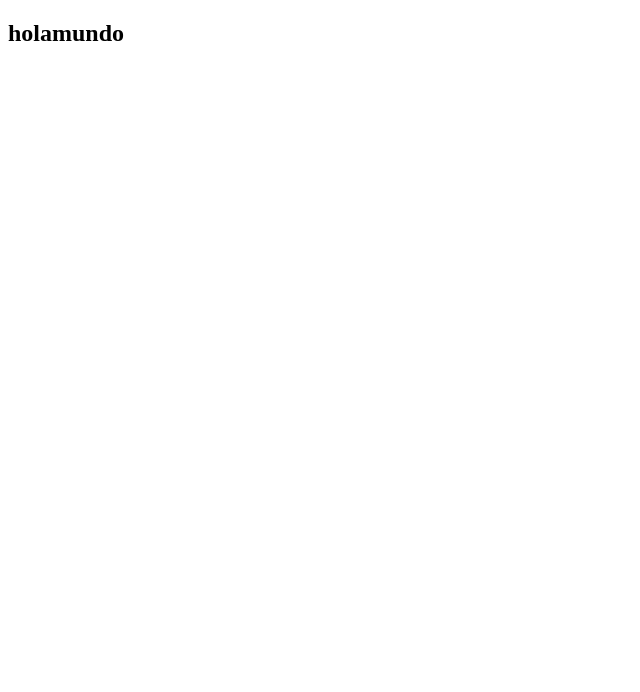
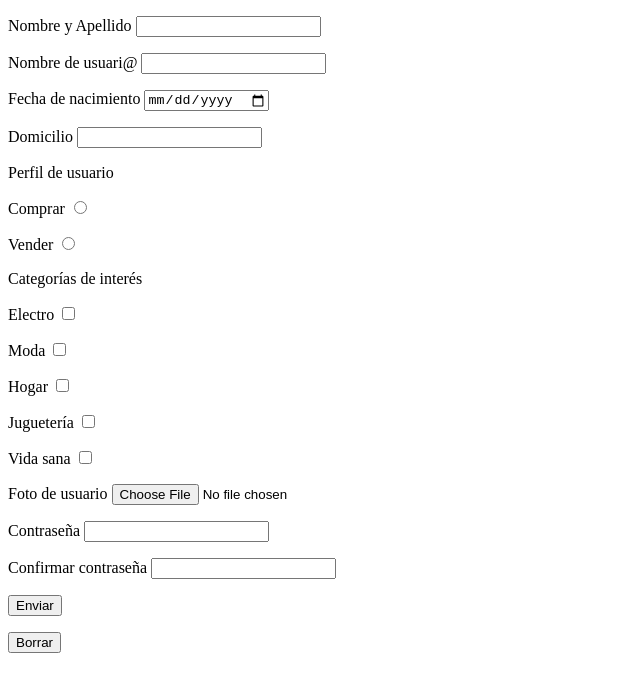
Before and after one commit to FerNiveyro/Mercado-Liebre, a website: page views/register.html in a window 1280 px wide. Shown: the whole page, without its empty margins (0-640 px from the left). Drawn offline with Linux system fonts and the light colour scheme.

Commit message:
register y login

```diff
--- a/views/register.html
+++ b/views/register.html
@@ -7,6 +7,75 @@
     <title>Document</title>
 </head>
 <body>
-    <h2>holamundo</h2>
+    <form action="/register" method="post">
+        <p>
+            <label>Nombre y Apellido</label>
+            <input type="text" name="Nombre y Apellido">
+        </p>
+        <p>
+            <label>Nombre de usuari@</label>
+            <input type="text" name="Nombre de usuari@">
+        </p>
+        <p>
+            <label>Fecha de nacimiento</label>
+            <input type="date" name="Fecha de nacimiento">
+        </p>
+        <p>
+            <label>Domicilio</label>
+            <input type="text" name="Domicilio">
+        </p>
+        <p>
+            <label>Perfil de usuario</label>
+        </p>
+        <p>
+            <label>Comprar</label>
+            <input type="radio" name="medio" value="Comprar">
+        </p>
+        <p>
+            <label>Vender</label>
+            <input type="radio" name="medio" value="Vender">
+        </p>
+        <p>
+            <label>Categorías de interés</label>
+        </p>
+        <p>
+            <label>Electro</label>
+            <input type="checkbox" name="interes" value="Electro">
+        </p>
+        <p>
+            <label>Moda</label>
+            <input type="checkbox" name="interes" value="Moda">
+        </p>
+        <p>
+            <label>Hogar</label>
+            <input type="checkbox" name="interes" value="Hogar">
+        </p>
+        <p>
+            <label>Juguetería</label>
+            <input type="checkbox" name="interes" value="Juguetería">
+        </p>
+        <p>
+            <label>Vida sana</label>
+            <input type="checkbox" name="interes" value="Vida sana">
+        </p>
+        <p>
+            <label>Foto de usuario</label>
+            <input type="file" name="avatar" accept=".jpg">
+        </p>
+        <p>
+            <label>Contraseña</label>
+            <input type="password" name="Contraseña">
+        </p>
+        <p>
+            <label>Confirmar contraseña</label>
+            <input type="password" name="Contraseña">
+        </p>
+        <p>
+            <button type="submit">Enviar</button>
+        </p>
+        <p>
+            <button type="delete">Borrar</button>
+        </p>
+    </form>
 </body>
 </html>
```
Also changed, not shown: views/login.html (+14 -23 lines).
